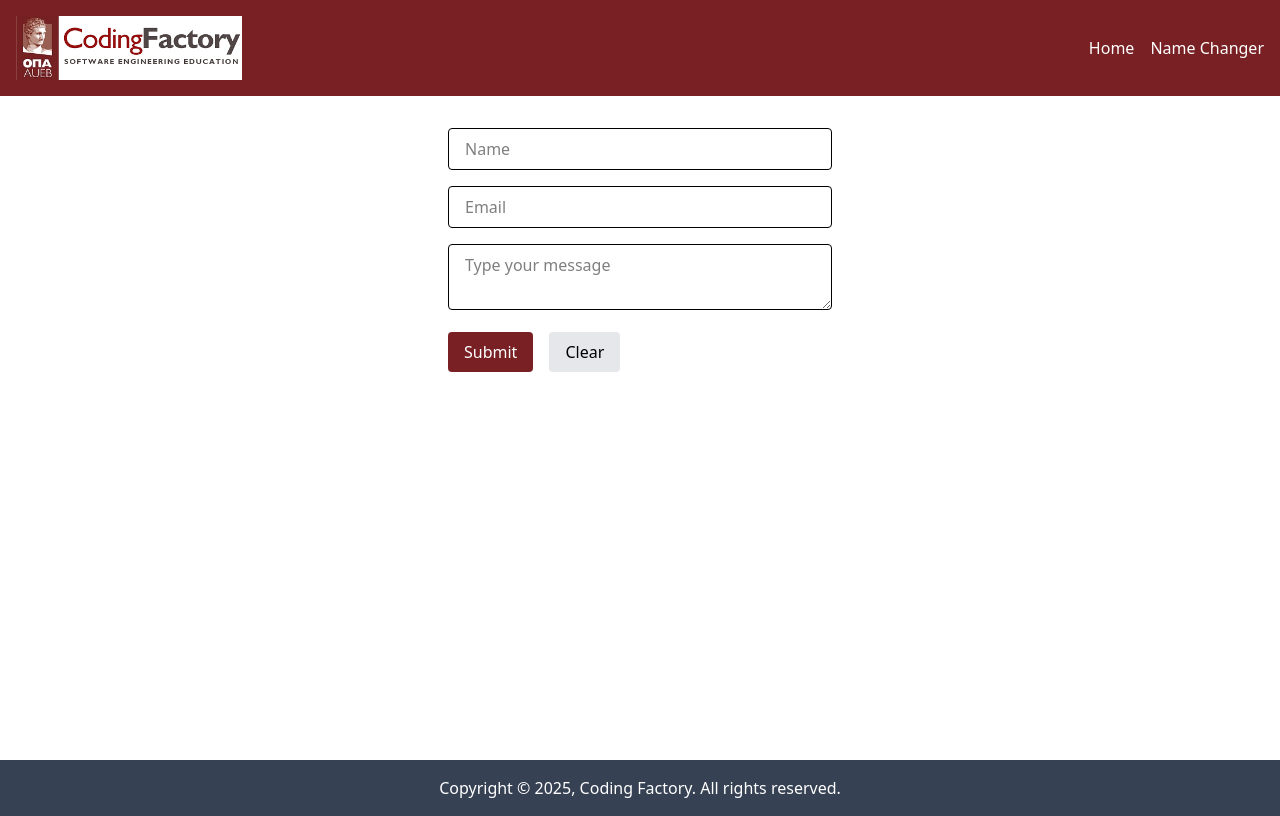
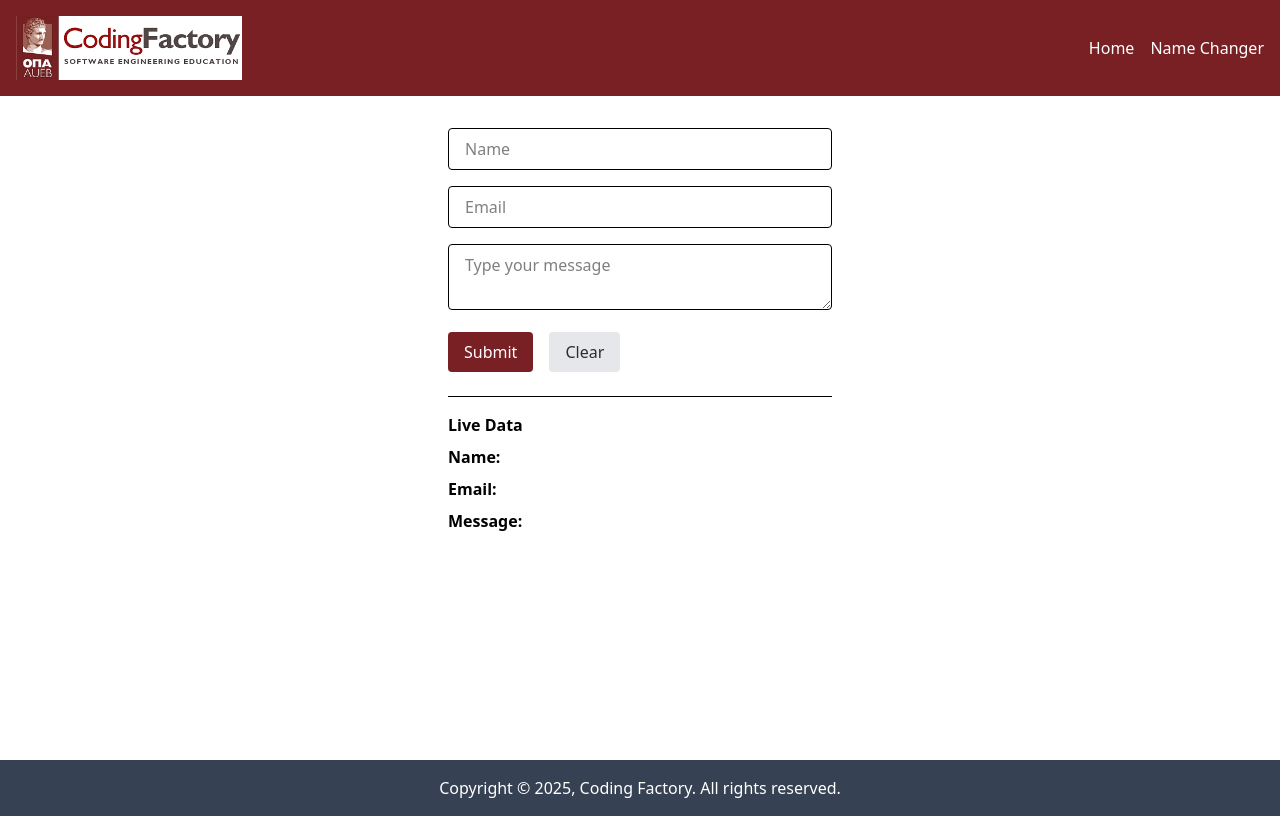
Before and after one commit to StavriannaLeon/react-intro, a React (Vite) app: page / in a window 1280 px wide. Built offline with nearby package versions, Linux system fonts and the light colour scheme.

Commit message:
feat: add MultiFieldFormWithReactHook component integrating react-hook-form library

```diff
--- a/package.json
+++ b/package.json
@@ -10,10 +10,12 @@
     "preview": "vite preview"
   },
   "dependencies": {
+    "@hookform/resolvers": "^5.1.1",
     "@tailwindcss/vite": "^4.1.7",
     "lucide-react": "^0.511.0",
     "react": "^19.1.0",
     "react-dom": "^19.1.0",
+    "react-hook-form": "^7.58.0",
     "react-router": "^7.6.2",
     "tailwindcss": "^4.1.7",
     "zod": "^3.25.61"
--- a/src/App.tsx
+++ b/src/App.tsx
@@ -31,7 +31,8 @@
 import ControlledInput from "./components/ControlledInput.tsx";
 // import MultiFieldForm from "./components/MultiFieldForm.tsx";
 // import MultiFieldFormWithValidation from "./components/MultiFieldFormWithValidation.tsx";
-import MultiFieldFormWithZodValidation from "./components/MultiFieldFormWithZodValidation.tsx";
+// import MultiFieldFormWithZodValidation from "./components/MultiFieldFormWithZodValidation.tsx";
+import MultiFieldFormWIthReactHook from "./components/MultiFieldFormWIthReactHook.tsx";
 
 function App() {
 
@@ -73,7 +74,8 @@
                             {/*<Route index element={<HomePage/>} />*/}
                             {/*<Route path="multi-field-form" element={<MultiFieldForm/>} />*/}
                             {/*<Route index element={<MultiFieldFormWithValidation/>} />*/}
-                            <Route index element={<MultiFieldFormWithZodValidation/>} />
+                            {/*<Route index element={<MultiFieldFormWithZodValidation/>} />*/}
+                            <Route index element={<MultiFieldFormWIthReactHook/>} />
                             <Route path="users/:userID" element={<UserPage/>} /> {/* : | path parameter */}
                             <Route path="users" element={<UserPage/>} />
                         </Route>
--- /dev/null
+++ b/src/components/MultiFieldFormWIthReactHook.tsx
@@ -0,0 +1,113 @@
+import {z} from "zod";
+import {useForm} from "react-hook-form";
+import {zodResolver} from "@hookform/resolvers/zod";
+
+const formSchema = z.object({
+    name: z.string().trim().nonempty("Name is required."),
+    email: z
+        .string()
+        .trim()
+        .nonempty("Email is required.")
+        .email("Email is invalid."),
+    message: z.string()
+        .trim()
+        .nonempty("Message is required.")
+        .min(5, "Message must be at least 5 characters.")
+        .max(8, "Message must be at most 8 characters."),
+});
+
+type FormValues = z.infer<typeof formSchema>;
+
+const initialValues = {
+    name: "",
+    email: "",
+    message: "",
+};
+
+const MultiFieldFormWithReactHook = () => {
+
+    const {
+        register,
+        handleSubmit,
+        formState: {errors},
+        reset,
+        watch,
+    } = useForm<FormValues>({
+        resolver: zodResolver(formSchema),
+        defaultValues: initialValues,
+    });
+
+    const onSubmit = (data: FormValues) => {
+        console.log(data);
+        reset();
+    }
+
+    const onClear = () => {
+        reset();
+    }
+
+    const watchedValues = watch();
+
+    return(
+        <>
+            <div className=" max-w-sm mx-auto mt-8">
+                <form onSubmit={handleSubmit(onSubmit)} className="space-y-4">
+                    <div>
+                        <input
+                            {...register("name")} // name="name"
+                            placeholder="Name"
+                            className="w-full px-4 py-2 rounded border"
+                            autoComplete="off"
+                        />
+                        {errors.name && (
+                            <p className="text-cf-dark-red">{errors.name.message}</p>
+                        )}
+                    </div>
+                    <div>
+                        <input
+                            {...register("email")} // name="email"
+                            placeholder="Email"
+                            className="w-full px-4 py-2 rounded border"
+                            autoComplete="off"
+                        />
+                        {errors.email && (
+                            <p className="text-custom-dark-red">{errors.email.message}</p>
+                        )}
+                    </div>
+                    <div>
+            <textarea
+                {...register("message")} // name="message"
+                placeholder="Type your message"
+                className="w-full px-4 py-2 rounded border"
+            ></textarea>
+                        {errors.message && (
+                            <p className="text-custom-dark-red">{errors.message.message}</p>
+                        )}
+                    </div>
+                    <div className="flex gap-4">
+                        <button
+                            type="submit"
+                            className="bg-custom-dark-red text-white px-4 py-2 rounded"
+                        >
+                            Submit
+                        </button>
+                        <button
+                            type="button"
+                            onClick={onClear}
+                            className="bg-gray-200 text-custom-cf-gray px-4 py-2 rounded">
+                            Clear
+                        </button>
+                    </div>
+                </form>
+                <div className="mt-6 border-t pt-4 space-y-2">
+                    <h2 className="font-semibold">Live Data</h2>
+                    <p><strong>Name:</strong> {watchedValues.name}</p>
+                    <p><strong>Email:</strong> {watchedValues.email}</p>
+                    <p><strong>Message:</strong> {watchedValues.message}</p>
+                </div>
+            </div>
+        </>
+    )
+};
+
+export default MultiFieldFormWithReactHook;
```
